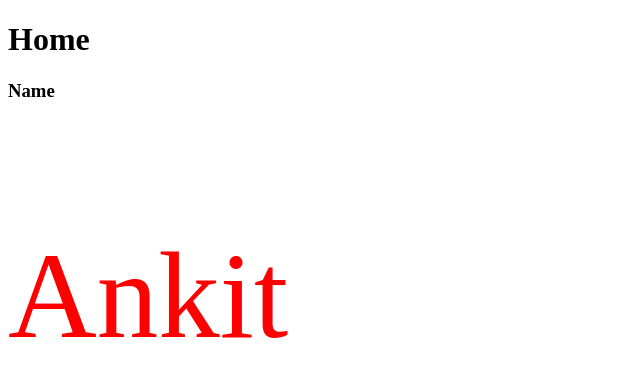
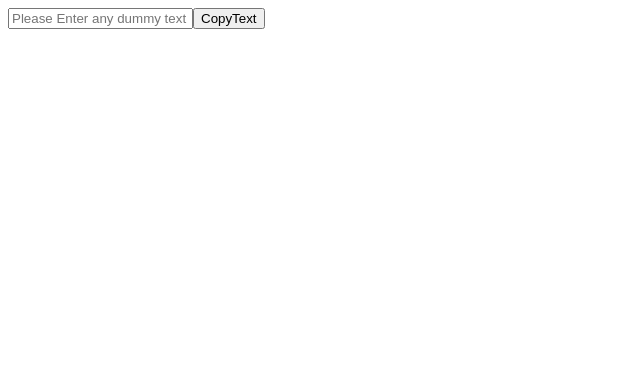
Before and after one commit to Kumar-Ankit56/React-Concept, a React (Vite) app: page / in a window 1280 px wide. Shown: the top 376 px of the page, without its empty margins (0-640 px from the left). Built offline with nearby package versions, Linux system fonts and the light colour scheme.

Commit message:
Write the text into Clipboard

```diff
--- a/src/App.jsx
+++ b/src/App.jsx
@@ -1,15 +1,20 @@
 // eslint-disable-next-line no-unused-vars
 import React from "react";
-import Home from "./Home";
-//Passing inline css as props
+//Copy text to clipboard
 function App() {
-  const CSSStyle = {
-    color: "red",
-    fontSize: "123px",
-  };
+  var copytext1;
+  function copytext() {
+    copytext1 = document.getElementById("txt");
+    copytext1.select();
+    copytext1.setSelectionRange(0, 99999);
+    navigator.clipboard.writeText(copytext1.value);
+  }
   return (
     <>
-      <Home style={CSSStyle} />
+      <input type="text" id="txt" placeholder="Please Enter any dummy text" />
+      <button value={copytext1} onClick={copytext}>
+        CopyText
+      </button>
     </>
   );
 }
```
